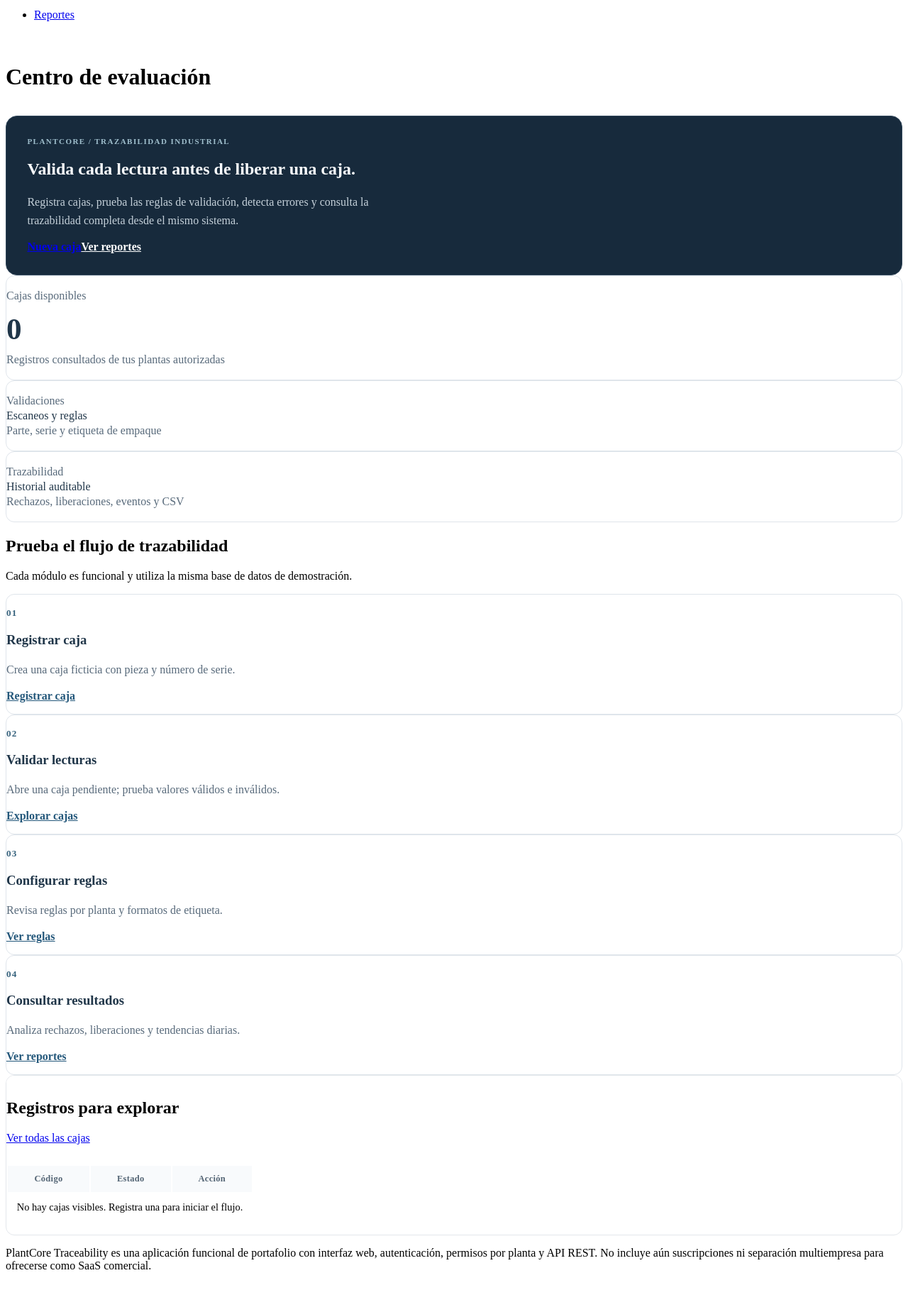
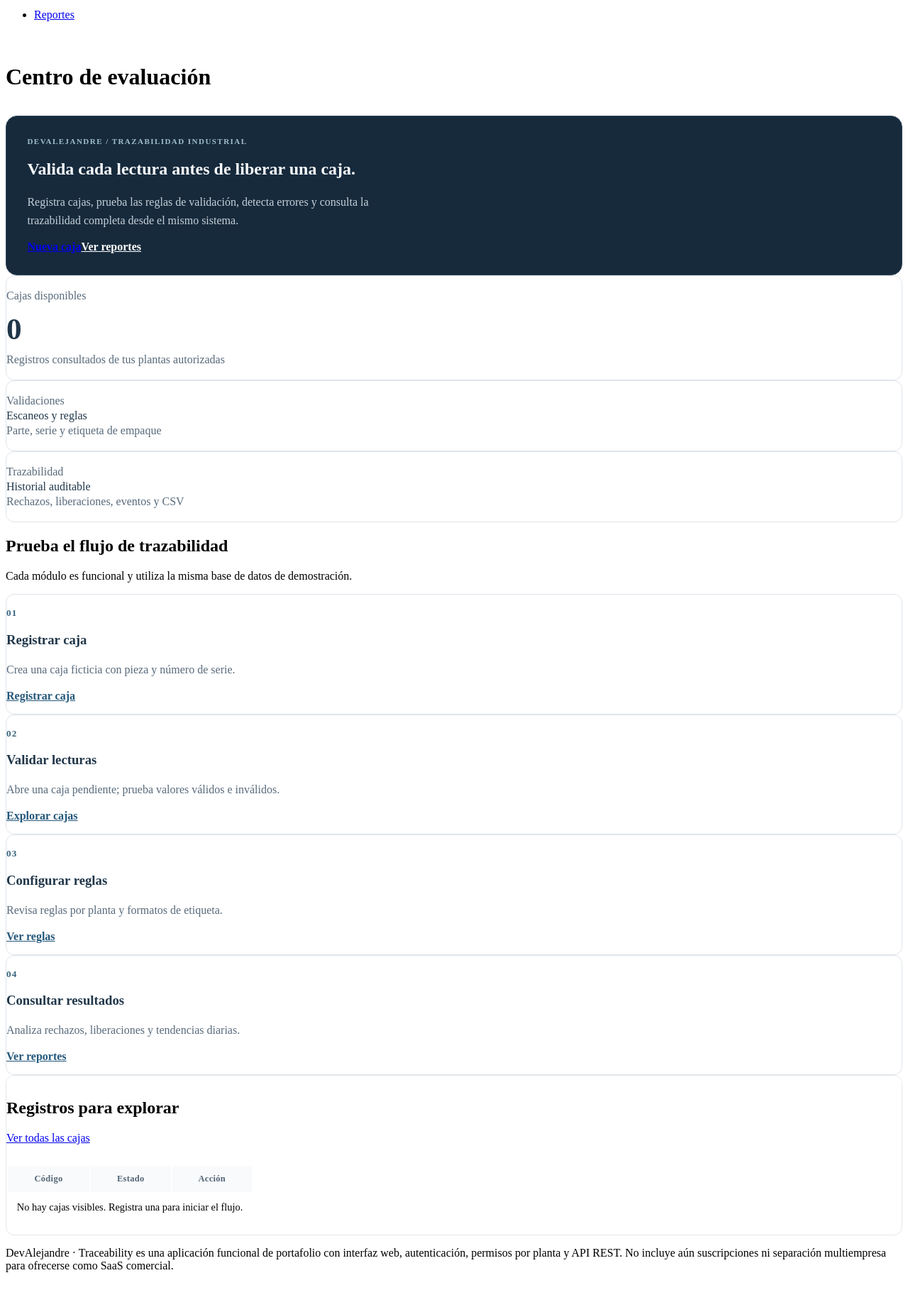
Before and after one commit to diegoarmando025/industrial-traceability-api, a Laravel app: page /guia in a window 1280 px wide. Shown: the part 292-2141 px from the top of the page at 71% size. Run offline with Laravel 12, Linux system fonts and the light colour scheme; a user stored in the database is signed in; data comes from the database, SQL or seed files in the repository; data that the repository does not hold is empty; style sheets or scripts are compiled from the project's sources.

Commit message:
docs(ui): present all interactive reviewer guides under DevAlejandre

```diff
--- a/resources/views/portfolio/guide.blade.php
+++ b/resources/views/portfolio/guide.blade.php
@@ -4,7 +4,7 @@
 @section('content')
 <section class="portfolio-hero mb-4">
  <div class="d-flex flex-column flex-lg-row gap-3 justify-content-between align-items-lg-center">
-  <div><div class="portfolio-eyebrow mb-2"><i class="bi bi-upc-scan me-1"></i> PLANTCORE / TRAZABILIDAD INDUSTRIAL</div>
+  <div><div class="portfolio-eyebrow mb-2"><i class="bi bi-upc-scan me-1"></i> DEVALEJANDRE / TRAZABILIDAD INDUSTRIAL</div>
    <h2 class="h3 fw-semibold mb-2">Valida cada lectura antes de liberar una caja.</h2>
    <p class="mb-0 portfolio-subtitle">Registra cajas, prueba las reglas de validación, detecta errores y consulta la trazabilidad completa desde el mismo sistema.</p>
   </div>
@@ -34,5 +34,5 @@
 <tr><td class="fw-semibold">{{ $box->code }}</td><td><span class="badge {{ $box->status === 'released' ? 'text-bg-success' : 'text-bg-warning' }}">{{ $box->status === 'released' ? 'Liberada' : 'Pendiente' }}</span></td><td class="text-end"><a class="btn btn-sm btn-outline-secondary" href="{{ route('boxes.show', $box->id) }}">Abrir</a></td></tr>
 @empty<tr><td colspan="3" class="text-center text-secondary py-4">No hay cajas visibles. Registra una para iniciar el flujo.</td></tr>@endforelse
 </tbody></table></div></div></div>
-<p class="small text-secondary">PlantCore Traceability es una aplicación funcional de portafolio con interfaz web, autenticación, permisos por planta y API REST. No incluye aún suscripciones ni separación multiempresa para ofrecerse como SaaS comercial.</p>
+<p class="small text-secondary">DevAlejandre · Traceability es una aplicación funcional de portafolio con interfaz web, autenticación, permisos por planta y API REST. No incluye aún suscripciones ni separación multiempresa para ofrecerse como SaaS comercial.</p>
 @endsection
```
